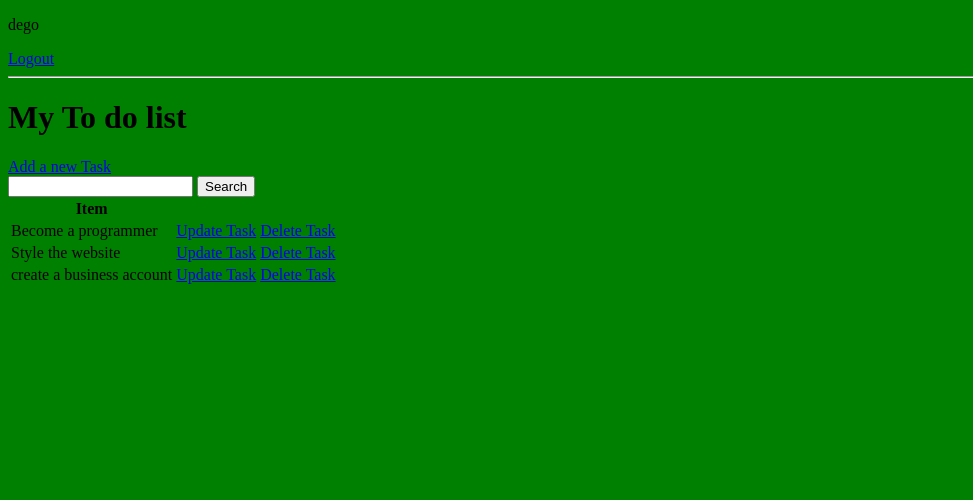
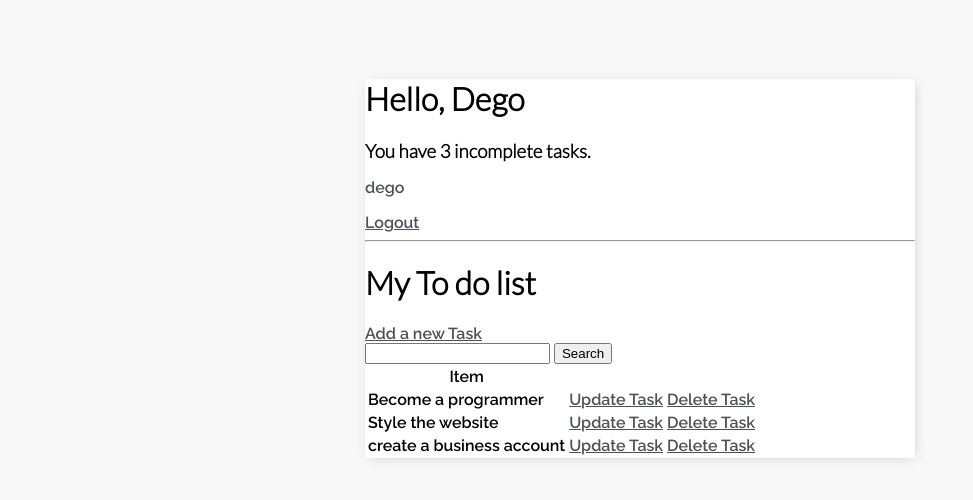
Before and after one commit to jjconway23/registration_todo_list, a Django app: page / in a window 1280 px wide. Shown: the top 500 px of the page, without its empty margins (0-973 px from the left). Run offline with Django 3.2, Linux system fonts and the light colour scheme; a user stored in the database is signed in; data comes from the database, SQL or seed files in the repository; both versions use the stored data as it was after the commit.

Commit message:
Add basic styling and google fonts link to base.html

```diff
--- a/main/templates/main/base.html
+++ b/main/templates/main/base.html
@@ -1,20 +1,42 @@
 <!DOCTYPE html>
 <html lang="en">
+
 <head>
     <meta charset="UTF-8">
     <meta http-equiv="X-UA-Compatible" content="IE=edge">
     <meta name="viewport" content="width=device-width, initial-scale=1.0">
     <title>To Do List</title>
+    <link rel="preconnect" href="https://fonts.googleapis.com">
+    <link rel="preconnect" href="https://fonts.gstatic.com" crossorigin>
+    <link href="https://fonts.googleapis.com/css2?family=Lato:wght@300&family=Raleway:wght@600&display=swap"
+        rel="stylesheet">
     <style>
-        body{
-            background-color: green;
+        h1,h2,h3,h4,h5,h6{
+            font-family: 'Lato', sans-serif;
+        }
+        body {
+            background-color: #f8f8f8;
+            font-family: 'Raleway', sans-serif;
+            padding-top: 50px;
+        }
+        .container{
+            max-width: 550px;
+            margin: auto;
+            background-color: white;
+            -webkit-box-shadow: 2px 2px 13px -4px rgba(0,0,0,0.21);
+            box-shadow: 2px 2px 13px -4px rgba(0,0,0,0.21);
+        }
+        a, p {
+            color: #4b5156;
         }
     </style>
 </head>
+
 <body>
     <div class="container">
         {% block content %}
         {% endblock content %}
     </div>
 </body>
+
 </html>
--- a/main/templates/main/task_list.html
+++ b/main/templates/main/task_list.html
@@ -1,5 +1,12 @@
 {% extends 'main/base.html' %}
     {% block content %}
+    <div class="header-bar">
+        <div class="flex">
+            <h1>Hello, {{request.user|title}}</h1>
+            <h3 style="margin:0">You have {{count}} incomplete task{{ count|pluralize:"s" }}.</h3>
+
+        </div>
+    </div>
         {% if request.user.is_authenticated %}
             <p>{{request.user}}</p>
             <a href="{% url 'logout' %}">Logout</a>
```
Also changed, not shown: db.sqlite3.
